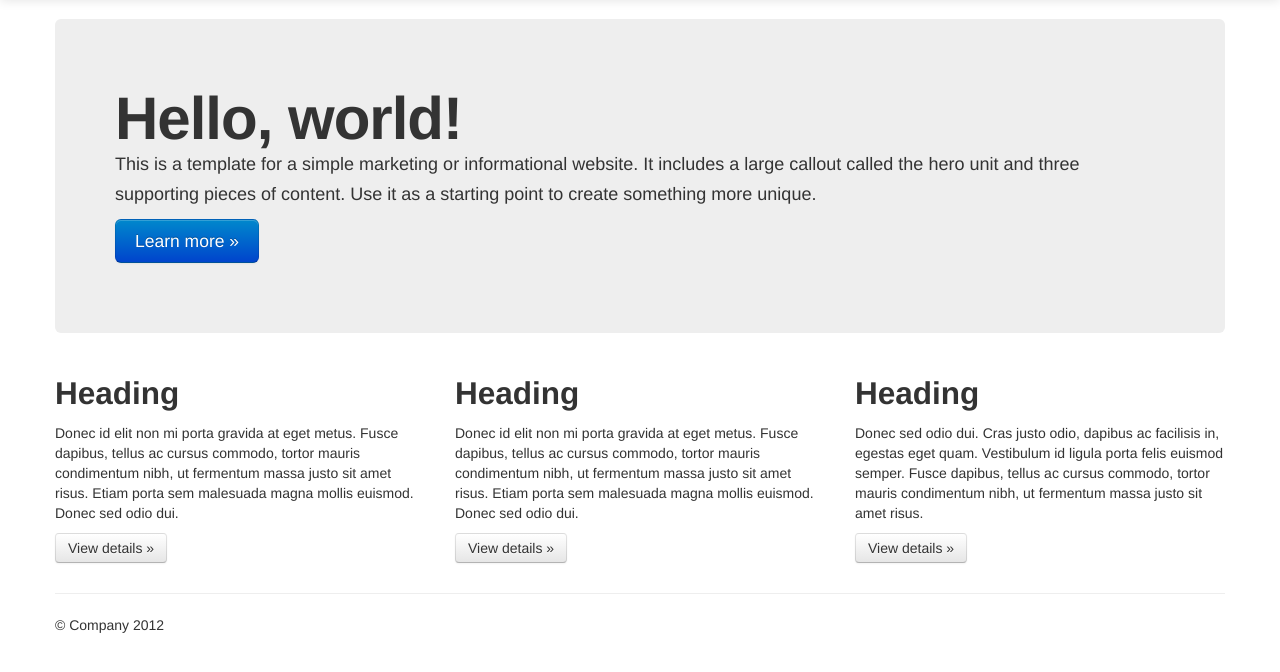
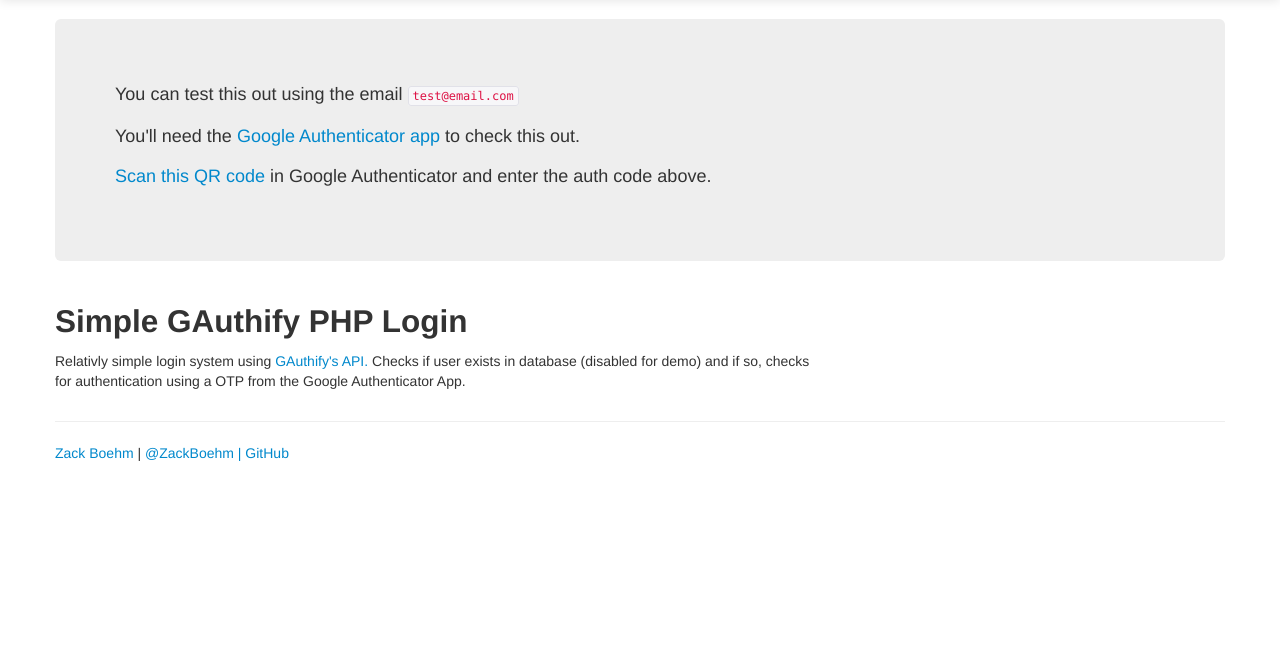
Before and after one commit to ZackBoe/gauthify-phplogin, a PHP site: page / in a window 1280 px wide. Shown: the part 41-713 px from the top of the page. Run offline with PHP 8.4, Linux system fonts and the light colour scheme; a stand-in replaces the project's code that opens the database connection; some libraries are stand-ins or nearby versions.

Commit message:
Housekeeping

```diff
--- a/index.php
+++ b/index.php
@@ -62,37 +62,37 @@ require_once('config.php');
 
             <!-- Main hero unit for a primary marketing message or call to action -->
             <div class="hero-unit">
-                <h1>Hello, world!</h1>
-                <p>This is a template for a simple marketing or informational website. It includes a large callout called the hero unit and three supporting pieces of content. Use it as a starting point to create something more unique.</p>
-                <p><a class="btn btn-primary btn-large">Learn more &raquo;</a></p>
+                <p>You can test this out using the email <code>test@email.com</code></p>
+                <p>You'll need the <a href="http://support.google.com/accounts/bin/answer.py?hl=en&answer=1066447">Google Authenticator app</a> to check this out.</p>
+                <p><a href="#qrmodal" data-toggle="modal">Scan this QR code</a> in Google Authenticator and enter the auth code above.</p>
+
             </div>
 
             <!-- Example row of columns -->
             <div class="row">
-                <div class="span4">
-                    <h2>Heading</h2>
-                    <p>Donec id elit non mi porta gravida at eget metus. Fusce dapibus, tellus ac cursus commodo, tortor mauris condimentum nibh, ut fermentum massa justo sit amet risus. Etiam porta sem malesuada magna mollis euismod. Donec sed odio dui. </p>
-                    <p><a class="btn" href="#">View details &raquo;</a></p>
-                </div>
-                <div class="span4">
-                    <h2>Heading</h2>
-                    <p>Donec id elit non mi porta gravida at eget metus. Fusce dapibus, tellus ac cursus commodo, tortor mauris condimentum nibh, ut fermentum massa justo sit amet risus. Etiam porta sem malesuada magna mollis euismod. Donec sed odio dui. </p>
-                    <p><a class="btn" href="#">View details &raquo;</a></p>
-               </div>
-                <div class="span4">
-                    <h2>Heading</h2>
-                    <p>Donec sed odio dui. Cras justo odio, dapibus ac facilisis in, egestas eget quam. Vestibulum id ligula porta felis euismod semper. Fusce dapibus, tellus ac cursus commodo, tortor mauris condimentum nibh, ut fermentum massa justo sit amet risus.</p>
-                    <p><a class="btn" href="#">View details &raquo;</a></p>
+                <div class="span8">
+                    <h2>Simple GAuthify PHP Login</h2>
+                    <p>Relativly simple login system using <a href="https://gauthify.com">GAuthify's API.</a> Checks if user exists in database (disabled for demo) and if so, checks for authentication using a OTP from the Google Authenticator App.</p>
                 </div>
             </div>
 
             <hr>
 
             <footer>
-                <p>&copy; Company 2012</p>
+                <p><a href="http://zackboehm.com">Zack Boehm</a> | <a href="https://twitter.com/zackboehm">@ZackBoehm | <a href="https://github.com/zackboe/GAuthify-PHPLogin/">GitHub</a></p>
             </footer>
 
         </div> <!-- /container -->
+
+        <div id="qrmodal" class="modal hide fade" tabindex="-1" role="dialog" aria-labelledby="myModalLabel" aria-hidden="true">
+          <div class="modal-body">
+            <img src="https://www.gauthify.com/qr/LS3JUZ4TAL2NLT65/">
+          </div>
+          <div class="modal-footer">
+            <button class="btn" data-dismiss="modal" aria-hidden="true">Close</button>
+          </div>
+        </div>
+
 
         <script src="//ajax.googleapis.com/ajax/libs/jquery/1.9.1/jquery.min.js"></script>
         <script>window.jQuery || document.write('<script src="js/vendor/jquery-1.9.1.min.js"><\/script>')</script>
--- a/js/main.js
+++ b/js/main.js
@@ -66,6 +66,8 @@ $('.launchLogin').click(function() {
 			  	    	  	  	if(result === "1"){
 			  	    	  	  		//login user
 			  	    	  	  		console.log("authenticated");
+			  	    	  	  		toggleAlert('info','success');
+			  	    	  	  		alert.html("Successfully Authenticated!");
 			  	    	  	  	}
 			  	    	  	  	else{
 			  	    	  	  		console.log('bad auth code');
```
